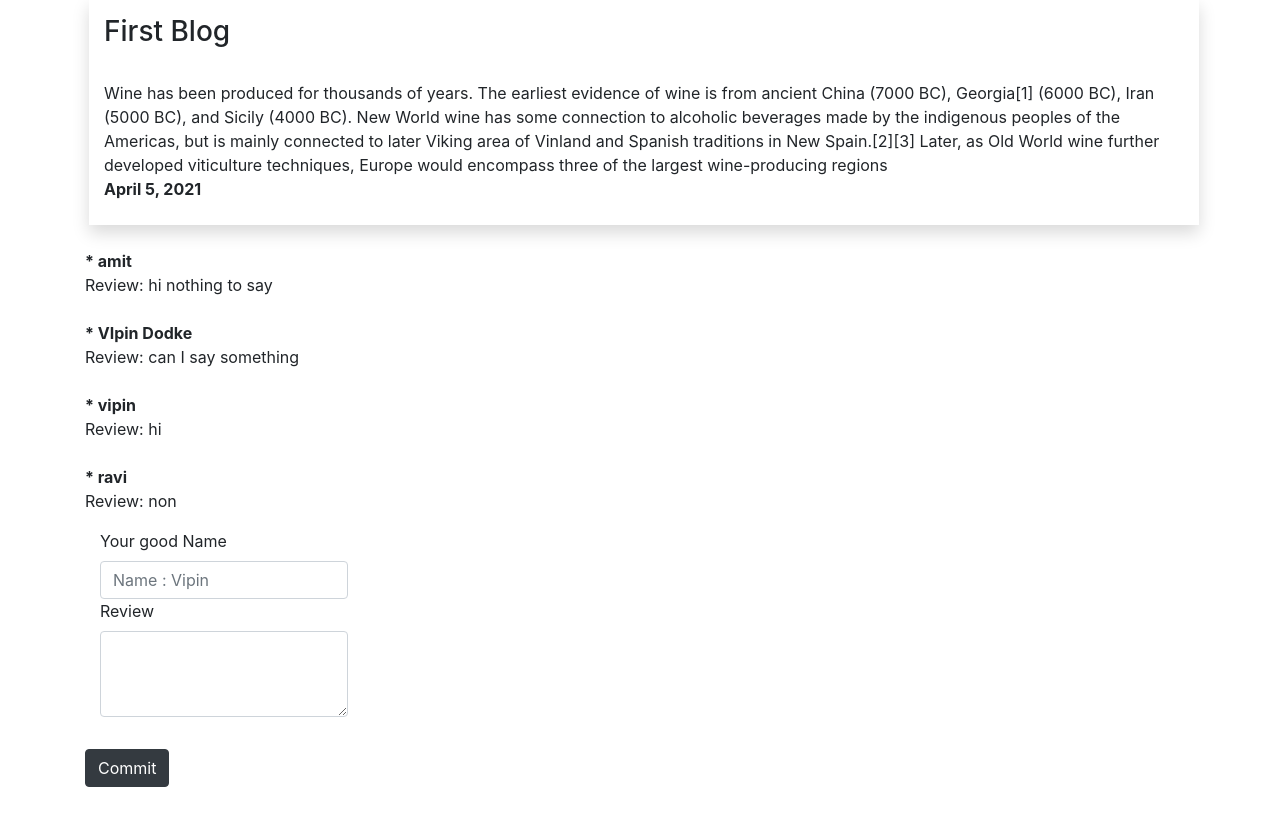
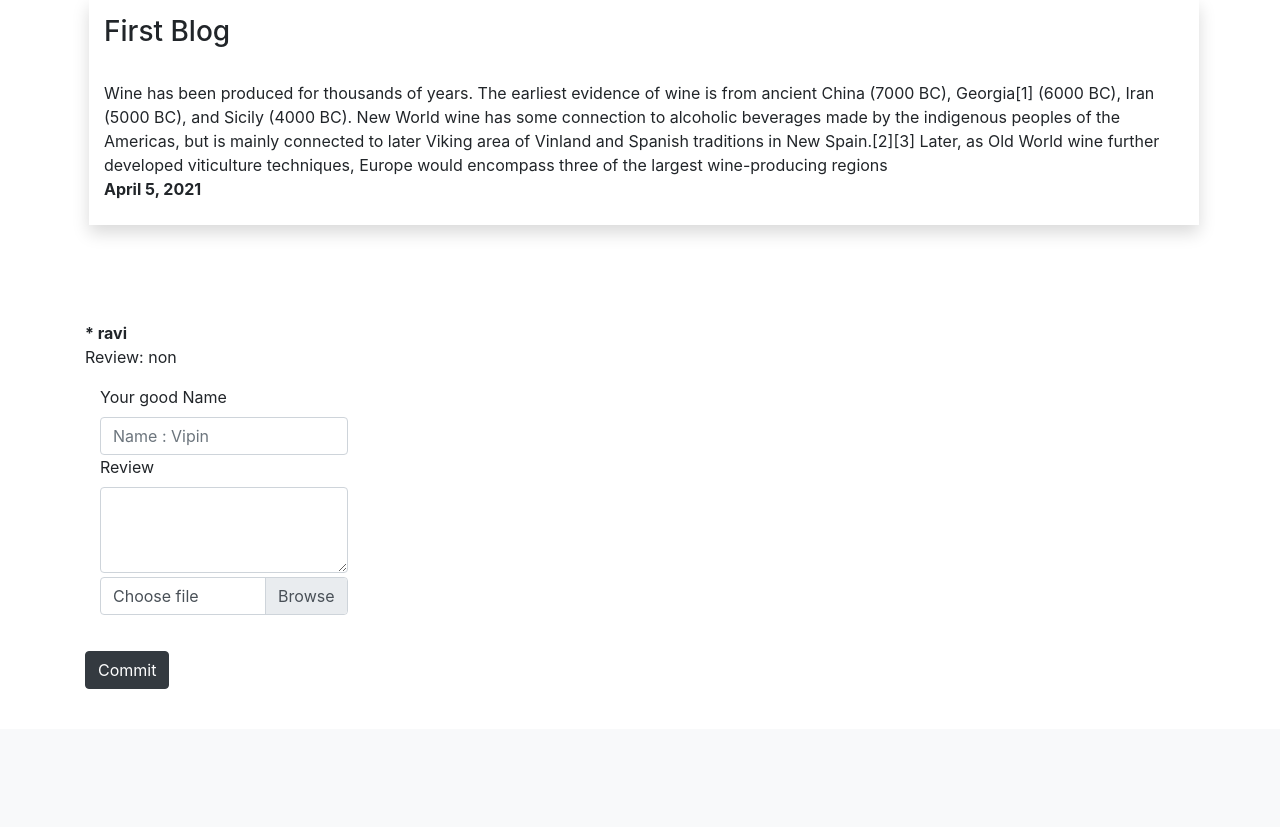
Before and after one commit to VipinDodke/Blog_review, a Django app: page /review/review/1/ in a window 1280 px wide. Shown: the part 129-956 px from the top of the page. After the commit the page ends 818 px from the top, so only its background shows below. Run offline with Django 3.2, Linux system fonts and the light colour scheme; data comes from the database, SQL or seed files in the repository; both versions use the stored data as it was after the commit; some libraries are stand-ins or nearby versions; some web fonts are replaced.

Commit message:
first Commit

```diff
--- a/blogs/review/models.py
+++ b/blogs/review/models.py
@@ -14,5 +14,6 @@ class Feedback(models.Model):
     Name = models.CharField(max_length=200,default='')
     Textarea = models.CharField(max_length=700,default='')
     Blog_id = models.IntegerField(default=0)
+    FileTy =models.FileField(blank=True, null=True)
     def __str__(self):
         return self.Name
--- a/blogs/review/templates/review/review.html
+++ b/blogs/review/templates/review/review.html
@@ -10,7 +10,10 @@
             <strong>{{pi.post_date}}</strong><br><br>
          </div>
     {% for i in fb %}<br>
-    <strong>* {{i.Name}}</strong><br>Review: {{i.Textarea}}<br>
+    {%if  pi.id == i.Blog_id %}
+    <strong>* {{i.Name}}</strong>
+    <br>Review: {{i.Textarea}}<br>
+    {%endif%}
     {%endfor%}
     <form action="/review/review/" method="post">{% csrf_token %}
             <div class="col-sm-3 my-3">
@@ -18,6 +21,10 @@
                 <input type="text" class="form-control" id="Name" name="Name" placeholder="Name : Vipin">
                 <label for="Textarea1">Review</label>
                 <textarea class="form-control" id="Textarea1" name="Textarea1" rows="3"></textarea>
+                <div class="custom-file my-1">
+                    <input type="file" class="custom-file-input" id="File01" name="File01">
+                    <label class="custom-file-label" for="File01">Choose file</label>
+                </div>
                 <input name="blog" type="hidden" value="{{pi.id}}">
             </div>
             <button type="submit" class="btn btn-dark my-3">Commit</button>
--- a/blogs/review/views.py
+++ b/blogs/review/views.py
@@ -18,8 +18,9 @@ def feedback(request):
         name = request.POST.get('Name', '')
         Textarea = request.POST.get('Textarea1', '')
         b_id = request.POST.get('blog', '')
+        file = request.POST.get('File01','')
         print(name,Textarea,b_id)
-        fb = Feedback(Name=name, Textarea=Textarea, Blog_id=b_id)
+        fb = Feedback(Name=name, Textarea=Textarea, Blog_id=b_id,FileTy=file)
         fb.save()
         Blogid = Blog_out.objects.filter(id=b_id)
     fb = Feedback.objects.all()
```
Also changed, not shown: blogs/db.sqlite3.
